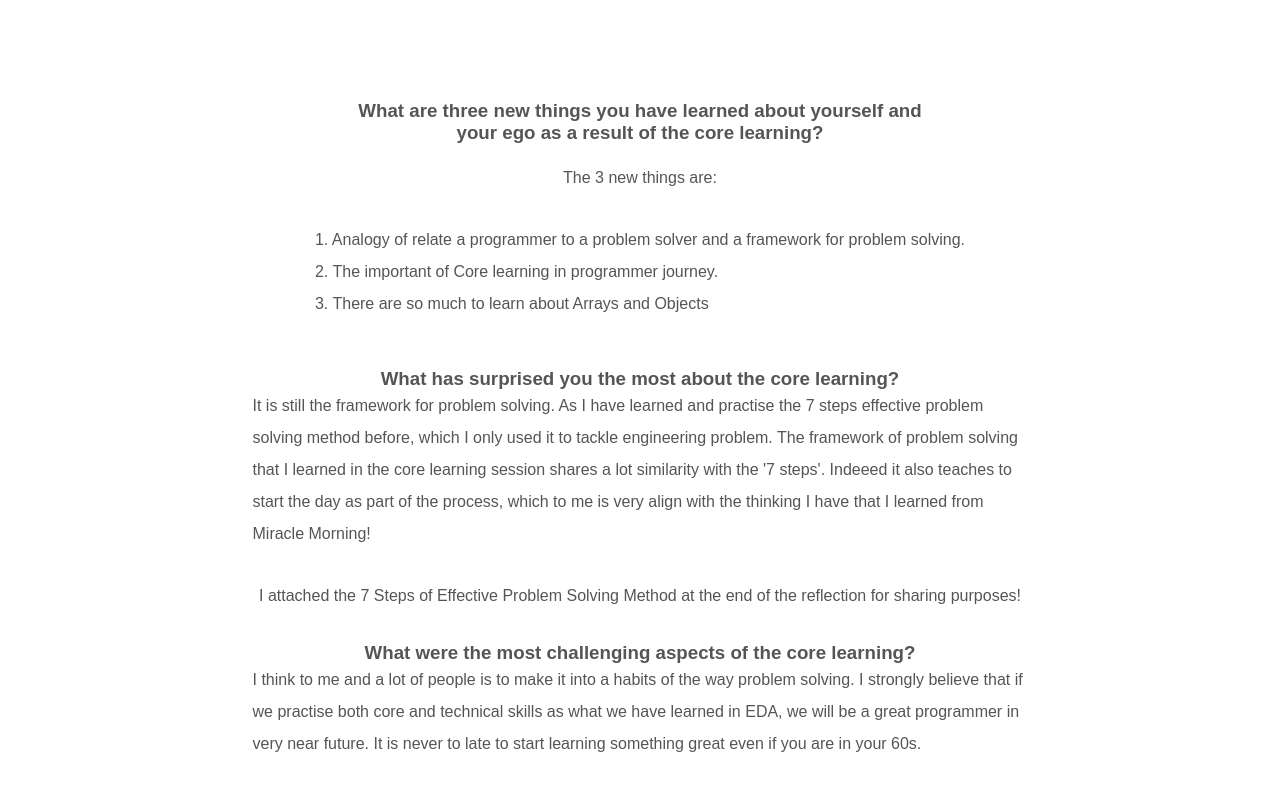
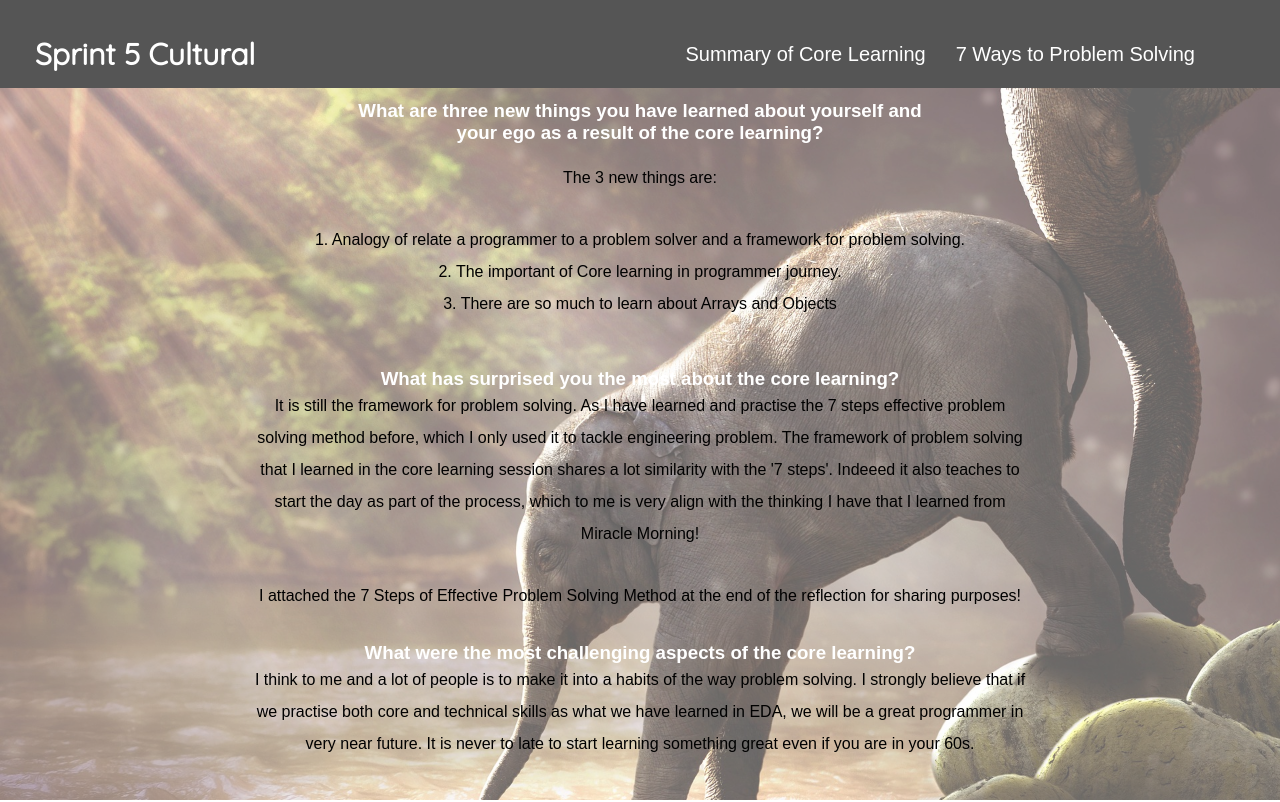
Before and after one commit to philip-lim/philip-lim.github.io, a plain HTML site: page blog/sprint5-cultural.html in a window 1280 px wide. Shown: the top 802 px of the page. Drawn offline with Linux system fonts and the light colour scheme.

Commit message:
modified CSS file for Sprint5 cultural file

```diff
--- a/styles/main.css
+++ b/styles/main.css
@@ -324,3 +324,37 @@ color: red;
 #elegant p{
 	text-align: center;
 }
+
+/*sprint 5 cultural */
+#Sprint5CulturalHeader{
+	position:fixed;
+	background-color: #555;
+	padding-bottom: 15px;
+	font-size: 20px;
+
+
+}
+.FinalWordAboutCoreLearning .background-image{
+	position: fixed;
+	top: 0;
+	left: 0;
+	width:100%;
+	height: 100%;
+	background-size: cover;
+	z-index: -1;
+	background-color: #555;
+	opacity:0.6;
+
+}
+
+
+.FinalWordAboutCoreLearning  h1,h2,h3{
+	text-align: center;
+	color: white;
+}
+
+.FinalWordAboutCoreLearning  p{
+	text-align: center;
+	color: black;
+
+}
```
